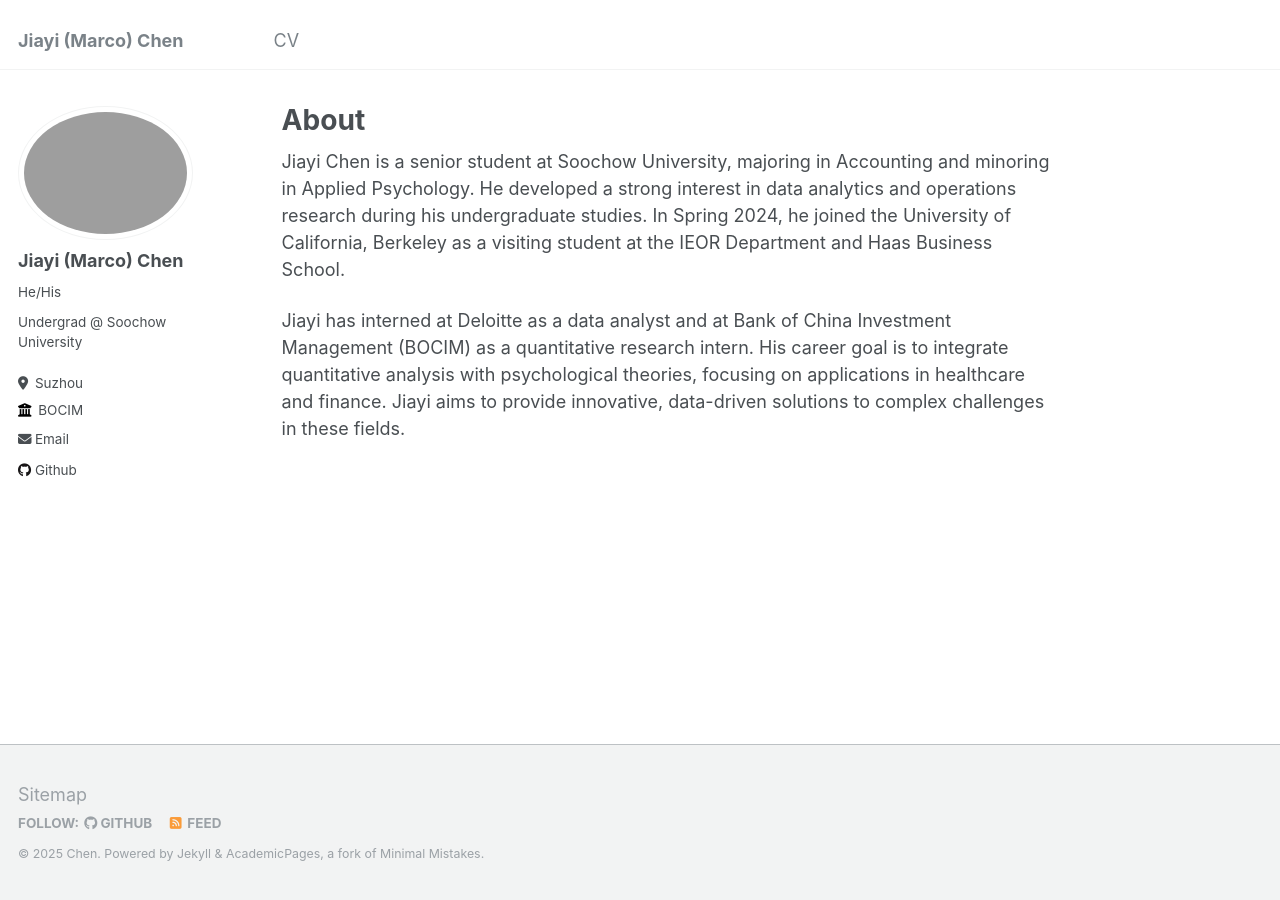
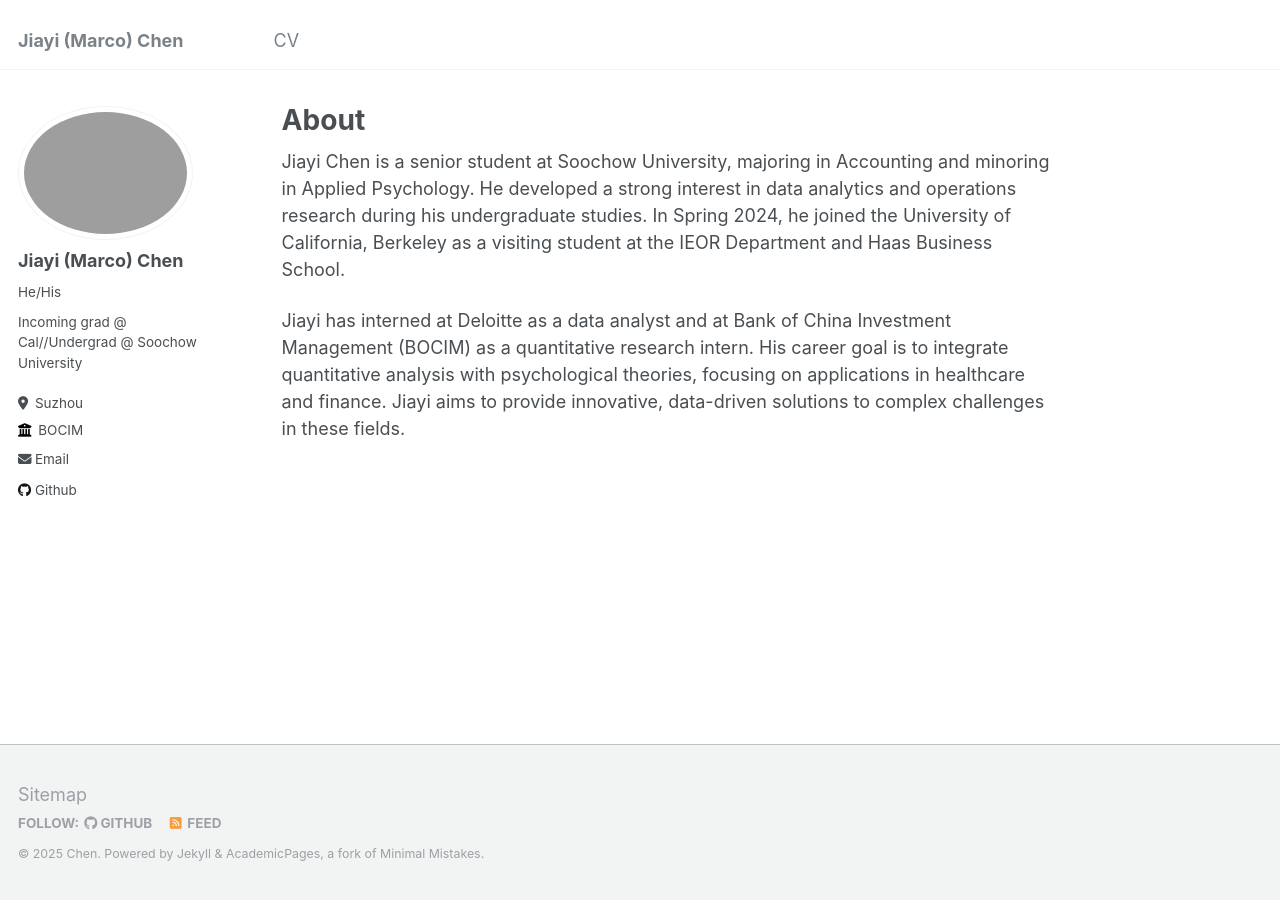
Before and after one commit to marcochen0720/marcochen0720.github.io, a Jekyll site: the page built from _pages/about.md, in a window 1280 px wide. Built offline with Jekyll 4.4.1, drawn with Linux system fonts in a browser that asks for light colours.

Commit message:
Update _config.yml

```diff
--- a/_config.yml
+++ b/_config.yml
@@ -24,7 +24,7 @@ author:
   avatar           : "IMG_1862.JPG"
   name             : "Jiayi (Marco) Chen"
   pronouns         : "He/His" # example: "she/her"
-  bio              : "Undergrad @ Soochow University"
+  bio              : "Incoming grad @ Cal//Undergrad @ Soochow University"
   location         : "Suzhou"
   employer         : "BOCIM"
   uri              : # URL
```
